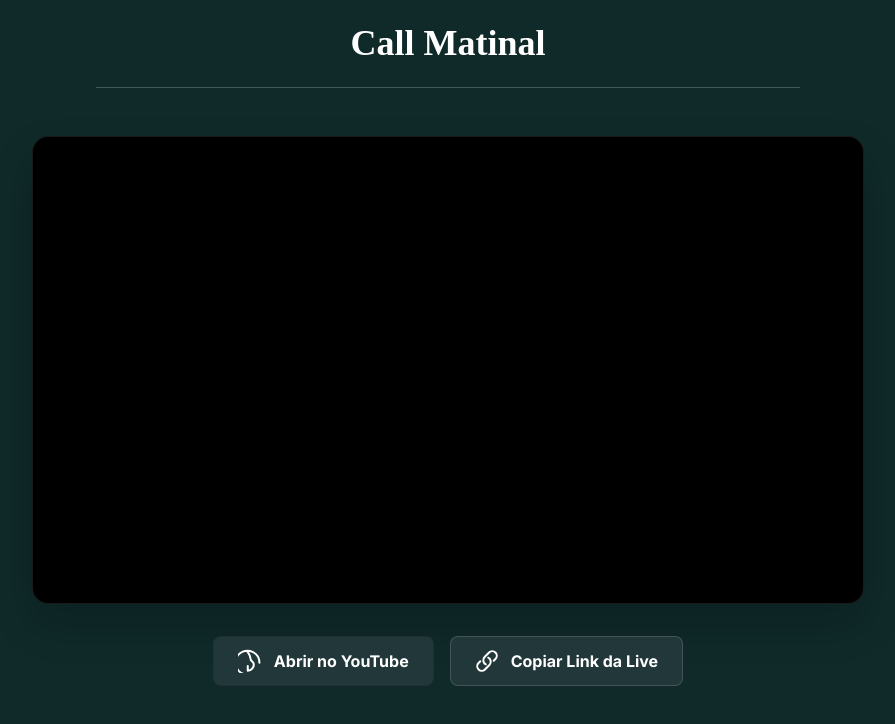
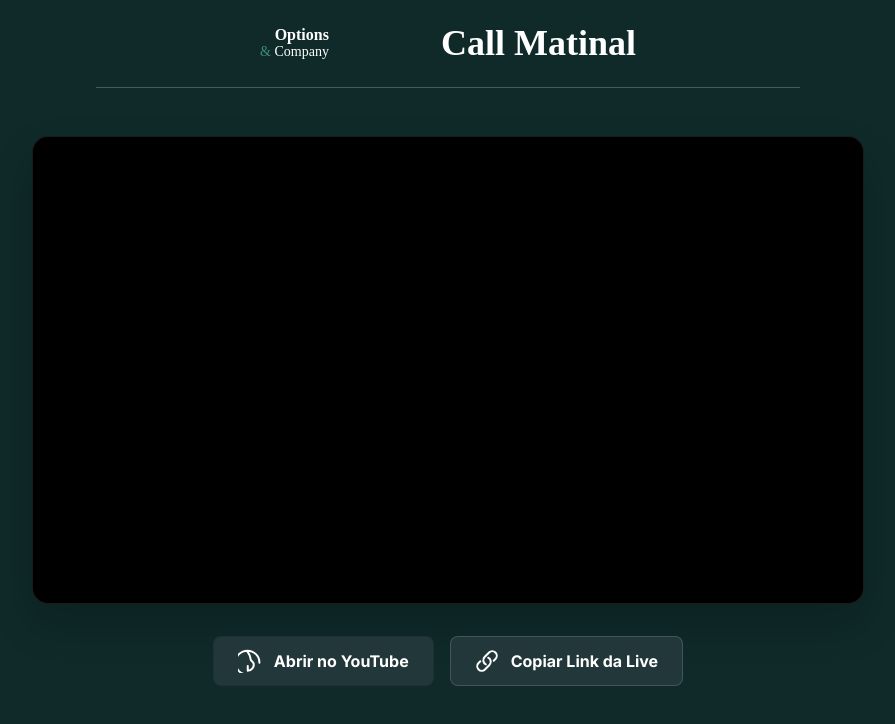
Before and after one commit to SamuelColmanOptions/LiveOptions, a plain HTML site: page index.html in a window 1280 px wide. Shown: the whole page, without its empty margins (192-1087 px from the left). Drawn offline with nearby package versions, Linux system fonts and the light colour scheme; no server answers.

Commit message:
TextLogo

```diff
--- a/index.html
+++ b/index.html
@@ -32,10 +32,13 @@
   <link href="https://fonts.googleapis.com/css2?family=Inter:wght@400;500;600;700;900&display=swap" rel="stylesheet" />
 
 <style>
-    .header { width: 100%; padding-top: 1rem; }
+  .header {
+    width: 100%;
+    padding-top: 1rem;
+  }
   .header-content {
     display: flex;
-      justify-content: center;
+    justify-content: center; /* centraliza logo + título juntos */
     align-items: center;
     padding-bottom: 1rem;
   }
@@ -44,9 +47,39 @@
     margin: 1px auto 0;
     border-bottom: 1px solid rgba(255, 255, 255, 0.22);
   }
-    .font-logo{ font-family: serif; }
-    .header-titles-desktop{ font-size: 36px; font-weight: bold; }
-    body { font-family: 'Inter', sans-serif; }
+  .font-logo {
+    font-family: serif;
+  }
+  .header-titles-desktop {
+    font-size: 36px;
+    font-weight: bold;
+  }
+  body {
+    font-family: 'Inter', sans-serif;
+  }
+  html, body {
+  overflow: hidden; /* remove as barras de rolagem */
+  height: 100%;     /* garante que não ultrapasse a tela */
+}
+
+  /* "Logo" em texto */
+  .logo-text {
+    display: flex;
+    flex-direction: column; /* deixa Options em cima e & Company embaixo */
+    font-family: "Playfair Display", serif; /* fonte elegante */
+    font-weight: bold;
+    font-size: 14px; /* ajuste conforme necessário */
+    line-height: 1.2;
+    text-align: right;
+  }
+  .logo-title {
+    font-size: 16px;
+  }
+  .logo-sub {
+    font-size: 14px;
+    font-weight: normal;
+  }
+
   .live-indicator::before {
     content: '';
     position: absolute;
@@ -63,19 +96,31 @@
     70% { transform: translate(-50%, -50%) scale(1.5); opacity: 0; }
     100% { transform: translate(-50%, -50%) scale(0.9); opacity: 0; }
   }
+
 </style>
+
 </head>
 <body class="bg-brand2 text-texto antialiased min-h-screen flex flex-col">
 
   <!-- Cabeçalho -->
 <header class="header bg-brand">
   <div class="header-content">
-      <div class="header-titles-desktop text-center">
+
+    <!-- "Logo" em texto -->
+    <div class="logo-text mr-28">
+      <span class="logo-title">Options</span>
+      <span class="logo-sub"><span style="color: #418D75;">&amp</span> Company</span>
+    </div>
+
+    <!-- Título -->
+    <div class="header-titles-desktop">
       <h1 class="font-logo">Call Matinal</h1>
     </div>
+
   </div>
   <div class="header-line"></div>
 </header>
+
 
   <!-- Conteúdo Principal -->
   <main class="flex-1">
```
Also changed, not shown: images/logo-options.svg (added), images/logo_transparente.png (added), images/logo_transparente_maior.png (added). Lines whose indentation alone changed are shown as unchanged.
